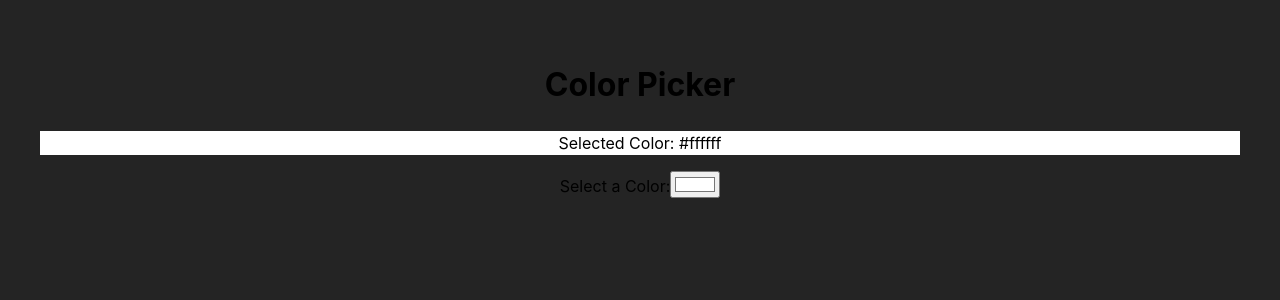
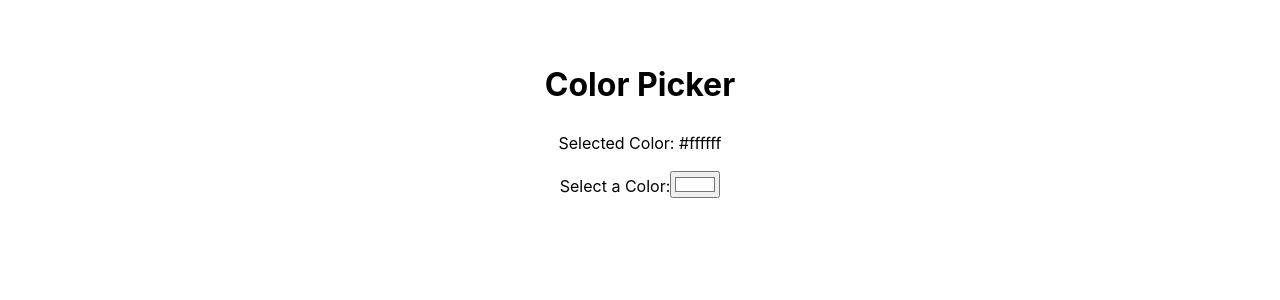
Before and after one commit to Tally2014/React-color-picker, a React (Vite) app: page / in a window 1280 px wide. Shown: the top 300 px of the page. Built offline with nearby package versions, Linux system fonts and the light colour scheme.

Commit message:
Remove dark background color

```diff
--- a/src/index.css
+++ b/src/index.css
@@ -2,5 +2,4 @@
   font-family: Inter, system-ui, Avenir, Helvetica, Arial, sans-serif;
   line-height: 1.5;
   font-weight: 400;
-  background-color: #242424;
 }
```
